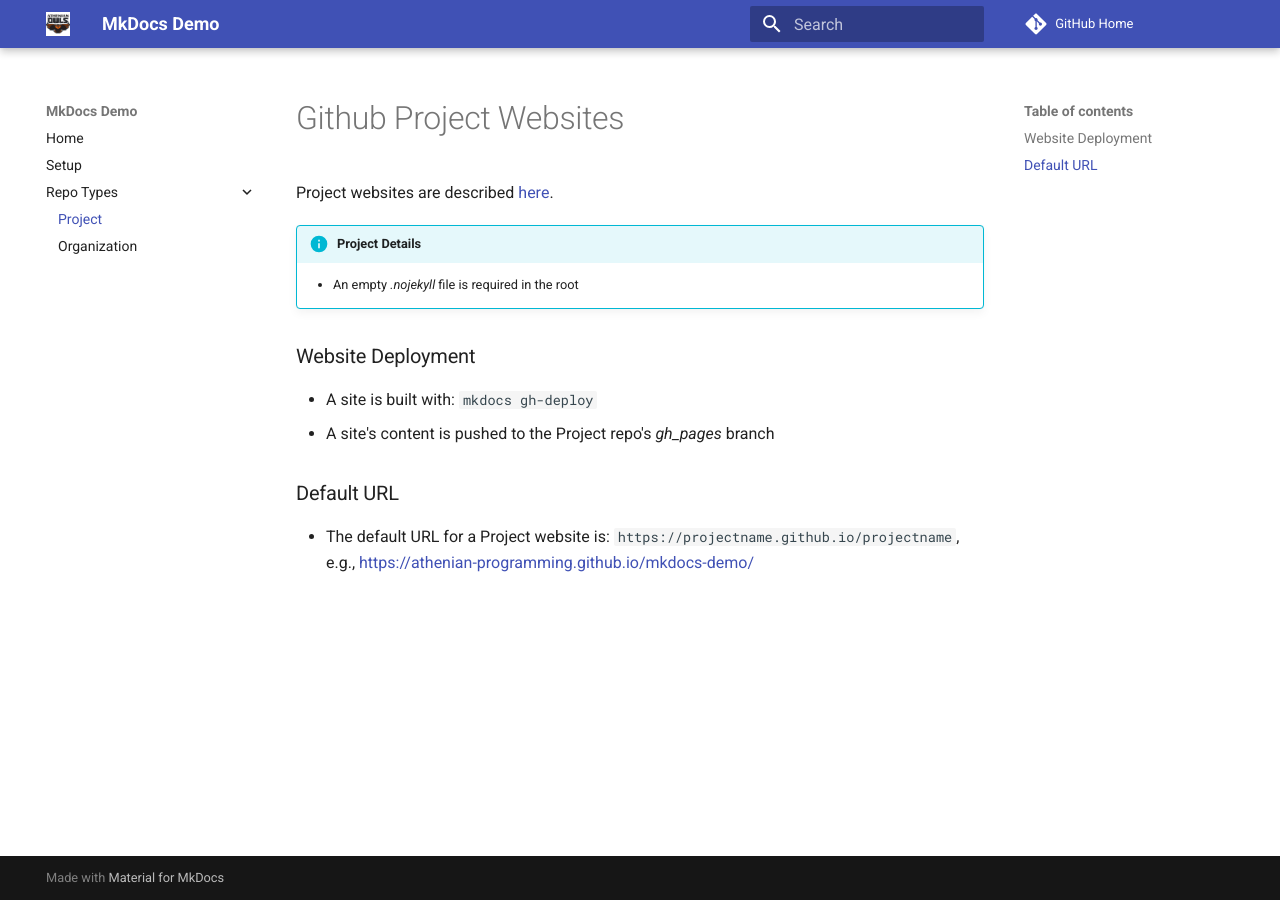
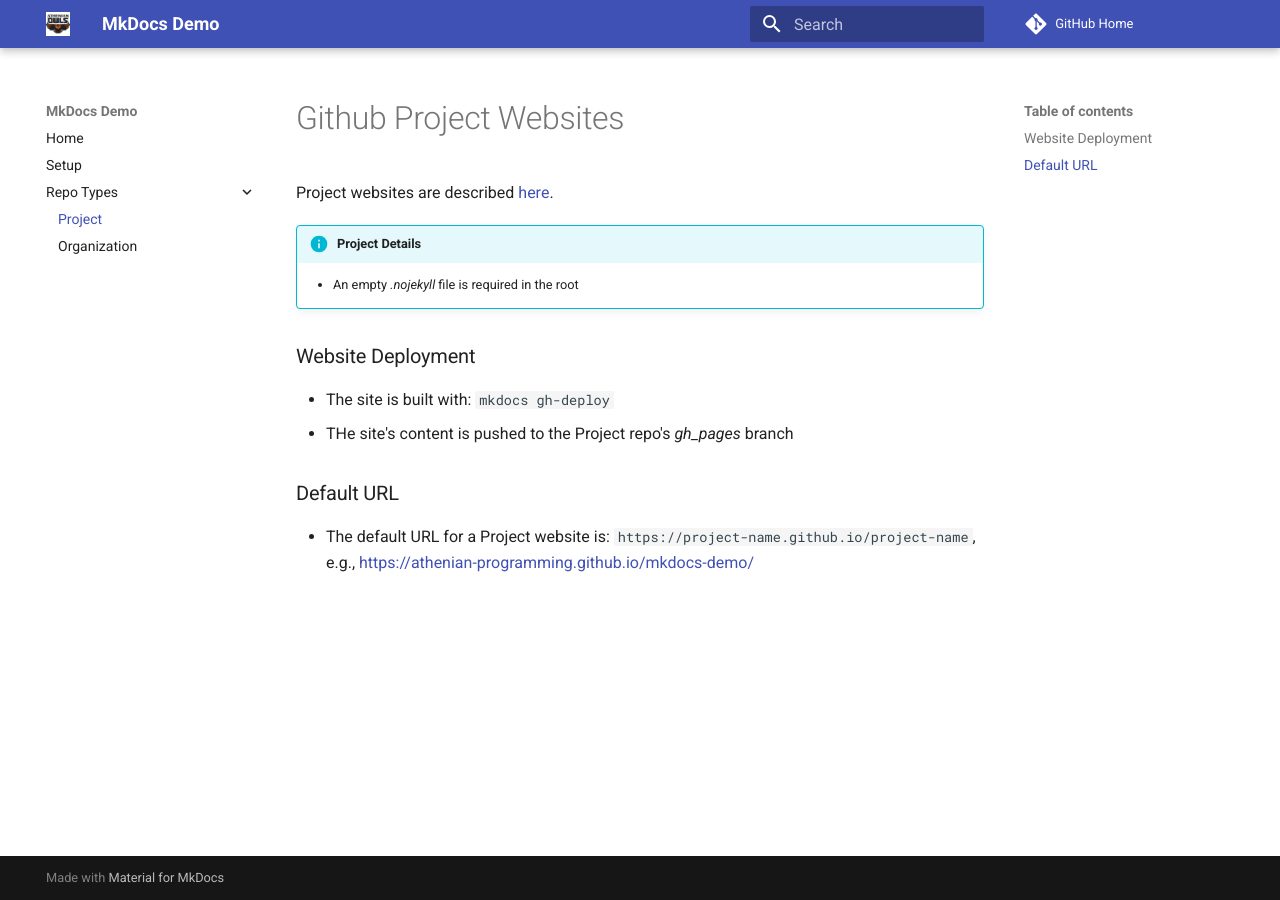
Before and after one commit to athenian-programming/mkdocs-demo, an MkDocs documentation site: the page built from docs/github-project.md, in a window 1280 px wide. Built offline with MkDocs 1.6.1 and Material for MkDocs 9.7.7, drawn with Linux system fonts in a browser that asks for light colours; comment, search, counter and statistics services are not loaded.

Commit message:
Update docs

```diff
--- a/docs/github-project.md
+++ b/docs/github-project.md
@@ -7,8 +7,8 @@
     * An empty *.nojekyll* file is required in the root
 
 ### Website Deployment
-* A site is built with: ``mkdocs gh-deploy``
-* A site's content is pushed to the Project repo's *gh_pages* branch
+* The site is built with: ``mkdocs gh-deploy``
+* THe site's content is pushed to the Project repo's *gh_pages* branch
 
 ### Default URL
-* The default URL for a Project website is: `https://projectname.github.io/projectname`, e.g., https://athenian-programming.github.io/mkdocs-demo/
+* The default URL for a Project website is: `https://project-name.github.io/project-name`, e.g., https://athenian-programming.github.io/mkdocs-demo/
```
Also changed, not shown: docs/github-organization.md (+11 -5 lines).
